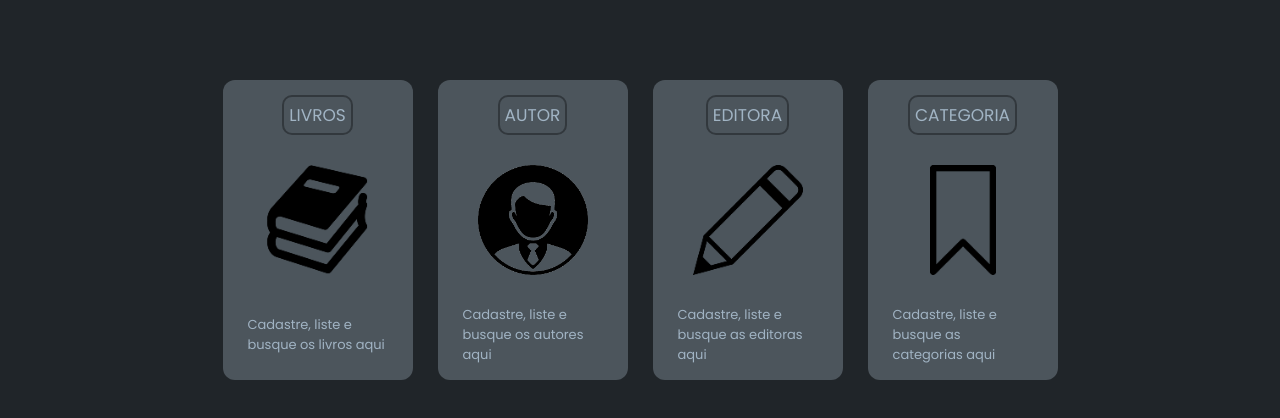
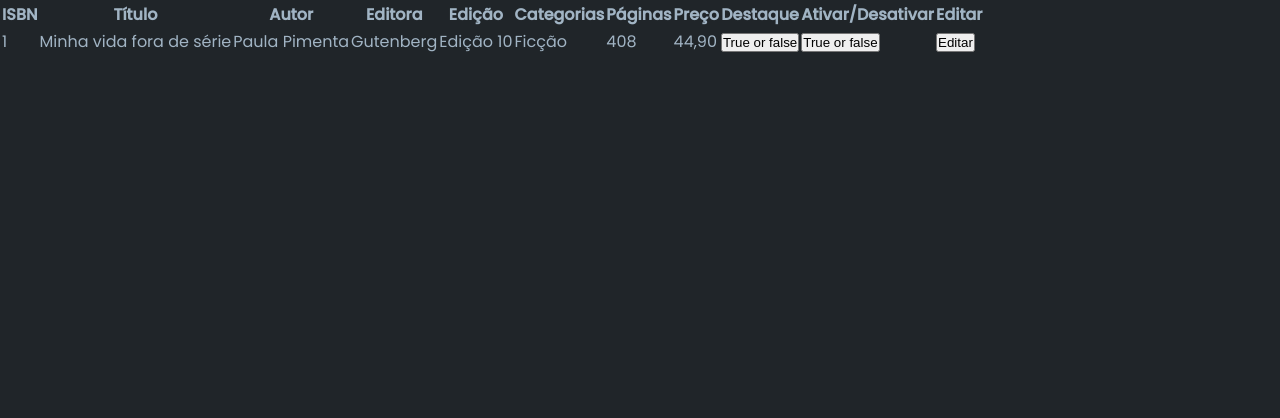
Before and after one commit to matheusMPF/frontBooks, a React (Create React App) app: page /adminBook in a window 1280 px wide. Shown: the top 418 px of the page. Built offline with nearby package versions, Linux system fonts and the light colour scheme.

Commit message:
Commit 3.0 > Add routes in Admin

```diff
--- a/package.json
+++ b/package.json
@@ -6,8 +6,11 @@
     "@testing-library/jest-dom": "^5.17.0",
     "@testing-library/react": "^13.4.0",
     "@testing-library/user-event": "^13.5.0",
+    "bootstrap": "^5.3.2",
     "react": "^18.2.0",
+    "react-bootstrap": "^2.9.1",
     "react-dom": "^18.2.0",
+    "react-router-dom": "^6.18.0",
     "react-scripts": "5.0.1",
     "web-vitals": "^2.1.4"
   },
--- a/src/App.js
+++ b/src/App.js
@@ -11,10 +11,10 @@ function App() {
 
     <main>
       <ul class="card-listing">
-        <Cards info="Livros" srcImg={Book} altImg="Imagem de livro" description="Cadastre, liste e busque os livros aqui" />
-        <Cards info="Autor" srcImg={Author} altImg="Imagem de autor genérico" description="Cadastre, liste e busque os autores aqui" />
-        <Cards info="Editora" srcImg={BookPublisher} altImg="Imagem de lápis" description="Cadastre, liste e busque as editoras aqui" />
-        <Cards info="Categoria" srcImg={Category} altImg="Imagem de marcador" description="Cadastre, liste e busque as categorias aqui" />
+        <Cards link="/adminBook" info="Livros" srcImg={Book} altImg="Imagem de livro" description="Cadastre, liste e busque os livros aqui" />
+        <Cards link="/adminAuthor" info="Autor" srcImg={Author} altImg="Imagem de autor genérico" description="Cadastre, liste e busque os autores aqui" />
+        <Cards link="/adminBookPublisher" info="Editora" srcImg={BookPublisher} altImg="Imagem de lápis" description="Cadastre, liste e busque as editoras aqui" />
+        <Cards link="/adminCategory" info="Categoria" srcImg={Category} altImg="Imagem de marcador" description="Cadastre, liste e busque as categorias aqui" />
       </ul>
     </main>
 
--- a/src/components/cards/Cards.css
+++ b/src/components/cards/Cards.css
@@ -1,3 +1,8 @@
+.custom-link {
+    text-decoration: none;
+    color: inherit;
+  }
+
 .card-listing{
     display: flex;
     flex-wrap: wrap;
--- a/src/components/cards/Cards.js
+++ b/src/components/cards/Cards.js
@@ -1,8 +1,11 @@
+import React from "react";
 import "./Cards.css"
+import { Link } from "react-router-dom";
 
 const Cards = (props) => {
     return (
 
+        <Link to={props.link} className="custom-link">
             <li className="card">
                 <div className="card-info">
                     <span className="span-title-card">{props.info}</span>
@@ -12,6 +15,7 @@ const Cards = (props) => {
 
                 <p className="description">{props.description}</p>
             </li>
+        </Link>
     )
 
 }
--- /dev/null
+++ b/src/components/table/TableBooks.js
@@ -0,0 +1,38 @@
+const TableBooks = () => {
+    return (
+        <table striped bordered hover>
+            <thead>
+                <tr>
+                    <th>ISBN</th>
+                    <th>Título</th>
+                    <th>Autor</th>
+                    <th>Editora</th>
+                    <th>Edição</th>
+                    <th>Categorias</th>
+                    <th>Páginas</th>
+                    <th>Preço</th>
+                    <th>Destaque</th>
+                    <th>Ativar/Desativar</th>
+                    <th>Editar</th>
+                </tr>
+            </thead>
+
+            <tbody>
+                <tr>
+                    <td>1</td>
+                    <td>Minha vida fora de série</td>
+                    <td>Paula Pimenta</td>
+                    <td>Gutenberg</td>
+                    <td>Edição 10</td>
+                    <td>Ficção</td>
+                    <td>408</td>
+                    <td>44,90</td>
+                    <td><button>True or false</button></td>
+                    <td><button>True or false</button></td>
+                    <td><button>Editar</button></td>
+                </tr>
+            </tbody>
+        </table>
+    )
+}
+export default TableBooks;
--- a/src/index.js
+++ b/src/index.js
@@ -4,9 +4,60 @@ import App from './App';
 
 import "./Styles/Global.css"
 
+import { createBrowserRouter, RouterProvider } from 'react-router-dom';
+import AdminBook from './pages/AdminBook';
+import AdminAuthor from './pages/AdminAuthor';
+import ErrorPage from './pages/ErrorPage';
+import AdminBookPublisher from './pages/AdminBookPublisher';
+import AdminCategory from './pages/AdminCategory';
+
+const router = createBrowserRouter([
+
+{
+  path: "/",
+  errorElement: <ErrorPage/>,
+  element: <App/>
+},
+
+{
+  path: "/adminBook",
+  element: <AdminBook/>
+},
+
+{
+  path: "/adminAuthor",
+  element: <AdminAuthor/>
+},
+{
+  path: "/adminBookPublisher",
+  element: <AdminBookPublisher/>
+},
+{
+  path: "/adminCategory",
+  element: <AdminCategory/>
+}
+
+//   {
+//     path: "/",
+//     element: <App />,
+//     errorElement: <ErrorPage/>,
+//     children:
+//     [
+//       {
+//         path: "/adminBook",
+//         element: <AdminBook />
+//       },
+//       {
+//         path: "/adminAuthor",
+//         element: <AdminAuthor />
+//       }
+//     ]
+//   }
+]);
+
 const root = ReactDOM.createRoot(document.getElementById('root'));
 root.render(
   <React.StrictMode>
-    <App />
+    <RouterProvider router={router} />
   </React.StrictMode>
 );
--- /dev/null
+++ b/src/pages/AdminAuthor.js
@@ -0,0 +1,11 @@
+import React from "react";
+
+const AdminAuthor = () => {
+    return(
+        <>
+        <h1>Registrar, listar, editar e excluir autores</h1>
+        </>
+    )
+}
+
+export default AdminAuthor;
--- /dev/null
+++ b/src/pages/AdminBook.js
@@ -0,0 +1,12 @@
+import React from "react";
+import TableBooks from "../components/table/TableBooks";
+
+const AdminBook = () => {
+    return(
+        <>
+        <TableBooks/>
+        </>
+    )
+}
+
+export default AdminBook;
--- /dev/null
+++ b/src/pages/AdminBookPublisher.js
@@ -0,0 +1,9 @@
+const AdminBookPublisher = () => {
+    return(
+        <>
+        <h1>Registrar, listar, editar e excluir editora de livros</h1>
+        </>
+    )
+}
+
+export default AdminBookPublisher;
--- /dev/null
+++ b/src/pages/AdminCategory.js
@@ -0,0 +1,9 @@
+const AdminCategory = () => {
+    return(
+        <>
+        <h1>Registrar, listar, editar e excluir categorias</h1>
+        </>
+    )
+}
+
+export default AdminCategory;
--- /dev/null
+++ b/src/pages/ErrorPage.js
@@ -0,0 +1,11 @@
+const ErrorPage = () => {
+    return(
+        <div>
+            <h1>Erro 404!</h1>
+            <h3>Ei amigo, parece que está página não existe!</h3>
+            <p>Certifique-se que está no endereço correto.</p>
+
+        </div>
+    )
+}
+export default ErrorPage;
```
Also changed, not shown: 1 other file (tests, documents, lock files or other folders).
